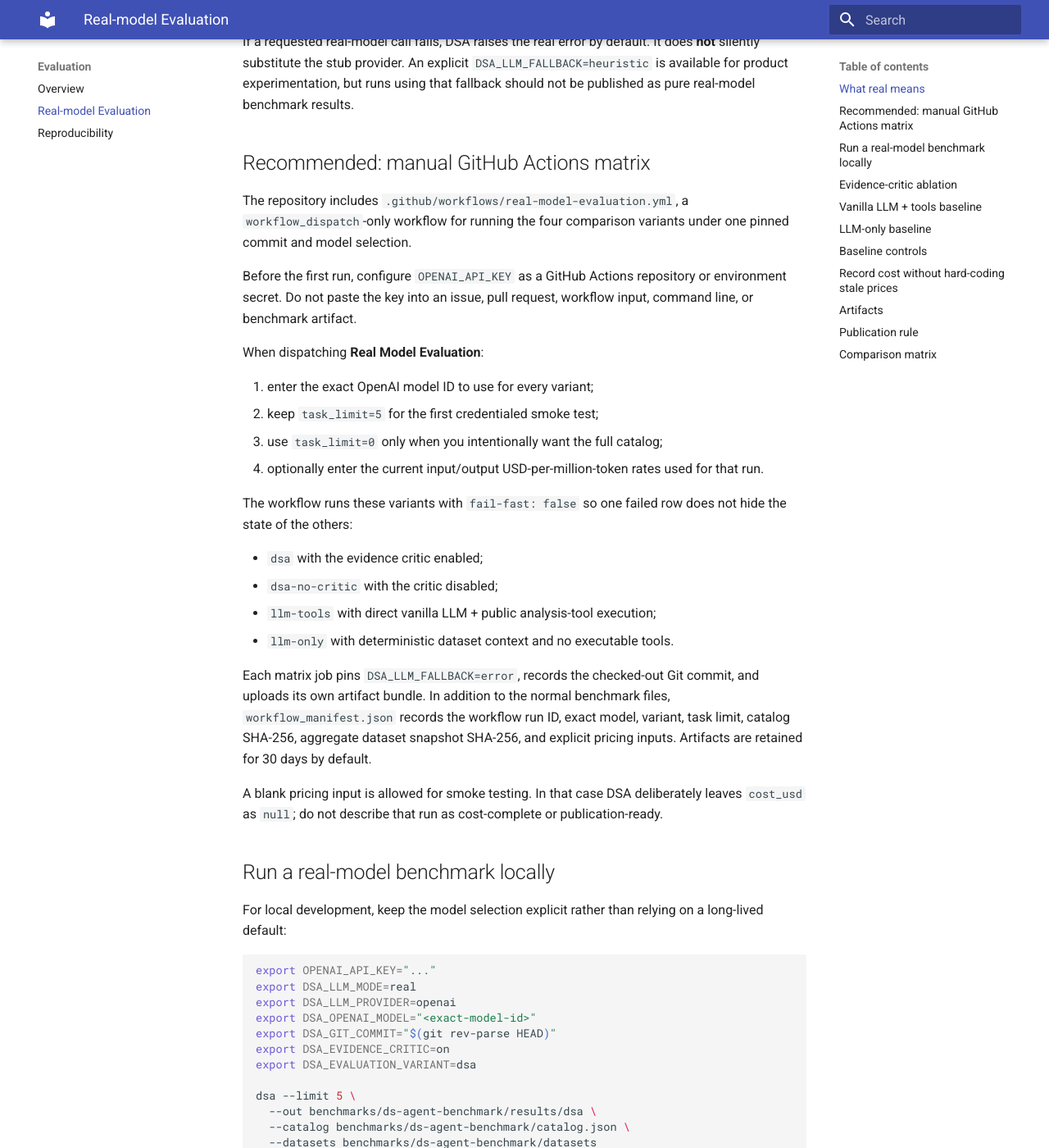
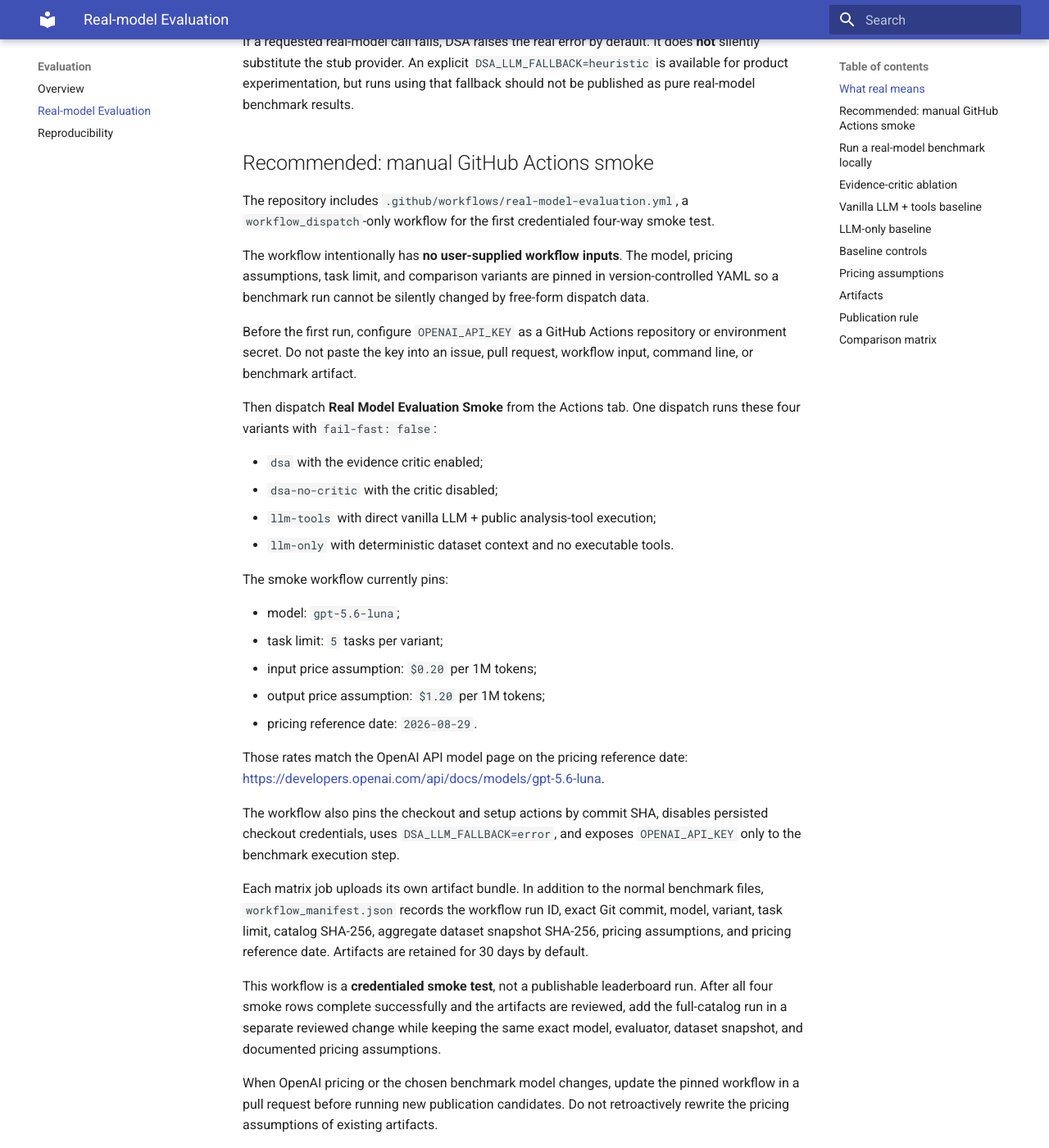
Before and after one commit to Jackxiaozhiren/data-science-agent, an MkDocs documentation site: the page built from docs/real-model-evaluation.md, in a window 1280 px wide and 1400 px high, scrolled down 450 px. Shown: the whole window at 82% size. Built offline with MkDocs 1.6.1 and Material for MkDocs 9.7.7, drawn with Linux system fonts in a browser that asks for light colours; some of the changed text lies outside the part shown.

Commit message:
docs: align real-model guide with fixed smoke workflow

````diff
--- a/docs/real-model-evaluation.md
+++ b/docs/real-model-evaluation.md
@@ -8,29 +8,38 @@
 
 If a requested real-model call fails, DSA raises the real error by default. It does **not** silently substitute the stub provider. An explicit `DSA_LLM_FALLBACK=heuristic` is available for product experimentation, but runs using that fallback should not be published as pure real-model benchmark results.
 
-## Recommended: manual GitHub Actions matrix
+## Recommended: manual GitHub Actions smoke
 
-The repository includes `.github/workflows/real-model-evaluation.yml`, a `workflow_dispatch`-only workflow for running the four comparison variants under one pinned commit and model selection.
+The repository includes `.github/workflows/real-model-evaluation.yml`, a `workflow_dispatch`-only workflow for the first credentialed four-way smoke test.
+
+The workflow intentionally has **no user-supplied workflow inputs**. The model, pricing assumptions, task limit, and comparison variants are pinned in version-controlled YAML so a benchmark run cannot be silently changed by free-form dispatch data.
 
 Before the first run, configure `OPENAI_API_KEY` as a GitHub Actions repository or environment secret. Do not paste the key into an issue, pull request, workflow input, command line, or benchmark artifact.
 
-When dispatching **Real Model Evaluation**:
-
-1. enter the exact OpenAI model ID to use for every variant;
-2. keep `task_limit=5` for the first credentialed smoke test;
-3. use `task_limit=0` only when you intentionally want the full catalog;
-4. optionally enter the current input/output USD-per-million-token rates used for that run.
-
-The workflow runs these variants with `fail-fast: false` so one failed row does not hide the state of the others:
+Then dispatch **Real Model Evaluation Smoke** from the Actions tab. One dispatch runs these four variants with `fail-fast: false`:
 
 - `dsa` with the evidence critic enabled;
 - `dsa-no-critic` with the critic disabled;
 - `llm-tools` with direct vanilla LLM + public analysis-tool execution;
 - `llm-only` with deterministic dataset context and no executable tools.
 
-Each matrix job pins `DSA_LLM_FALLBACK=error`, records the checked-out Git commit, and uploads its own artifact bundle. In addition to the normal benchmark files, `workflow_manifest.json` records the workflow run ID, exact model, variant, task limit, catalog SHA-256, aggregate dataset snapshot SHA-256, and explicit pricing inputs. Artifacts are retained for 30 days by default.
+The smoke workflow currently pins:
 
-A blank pricing input is allowed for smoke testing. In that case DSA deliberately leaves `cost_usd` as `null`; do not describe that run as cost-complete or publication-ready.
+- model: `gpt-5.6-luna`;
+- task limit: `5` tasks per variant;
+- input price assumption: `$0.20` per 1M tokens;
+- output price assumption: `$1.20` per 1M tokens;
+- pricing reference date: `2026-08-29`.
+
+Those rates match the OpenAI API model page on the pricing reference date: <https://developers.openai.com/api/docs/models/gpt-5.6-luna>.
+
+The workflow also pins the checkout and setup actions by commit SHA, disables persisted checkout credentials, uses `DSA_LLM_FALLBACK=error`, and exposes `OPENAI_API_KEY` only to the benchmark execution step.
+
+Each matrix job uploads its own artifact bundle. In addition to the normal benchmark files, `workflow_manifest.json` records the workflow run ID, exact Git commit, model, variant, task limit, catalog SHA-256, aggregate dataset snapshot SHA-256, pricing assumptions, and pricing reference date. Artifacts are retained for 30 days by default.
+
+This workflow is a **credentialed smoke test**, not a publishable leaderboard run. After all four smoke rows complete successfully and the artifacts are reviewed, add the full-catalog run in a separate reviewed change while keeping the same exact model, evaluator, dataset snapshot, and documented pricing assumptions.
+
+When OpenAI pricing or the chosen benchmark model changes, update the pinned workflow in a pull request before running new publication candidates. Do not retroactively rewrite the pricing assumptions of existing artifacts.
 
 ## Run a real-model benchmark locally
 
@@ -51,7 +60,7 @@
   --datasets benchmarks/ds-agent-benchmark/datasets
 ```
 
-For a publishable run, remove `--limit` after the smoke test succeeds.
+For a publishable run, remove `--limit` only after the smoke test succeeds and retain the exact model and pricing assumptions used for the full run.
 
 ## Evidence-critic ablation
 
@@ -125,9 +134,11 @@
 
 For a fair matrix, hold these values fixed across repeated runs and publish them with the artifacts.
 
-## Record cost without hard-coding stale prices
+## Pricing assumptions
 
-Model pricing changes over time, so DSA does not embed a permanent price table in benchmark code. When publishing a run, record the price assumptions you used:
+Model pricing changes over time. The benchmark code therefore does not embed a permanent provider price table.
+
+For local runs, explicitly record the rates used for that run:
 
 ```bash
 export DSA_INPUT_COST_PER_MILLION="<input price used for this run>"
@@ -135,6 +146,8 @@
 ```
 
 If both values are present, DSA computes `cost_usd` from actual API token usage. If they are absent, `cost_usd` remains `null` rather than inventing a number.
+
+For the GitHub Actions smoke workflow, the exact model, rates, and pricing reference date are pinned in version control. Existing artifacts keep their historical assumptions even if provider pricing changes later.
 
 ## Artifacts
 
@@ -154,7 +167,7 @@
 
 `results.json` also embeds the same execution metadata alongside aggregate metrics. `raw_runs.json` retains the baseline final answer, parsed tool plan, dataset context, and executed tool outputs when a baseline is used.
 
-The GitHub Actions workflow adds `workflow_manifest.json` so the catalog and dataset snapshot can be verified independently of mutable branch names.
+The GitHub Actions smoke workflow adds `workflow_manifest.json` so the catalog, dataset snapshot, pinned model, and pricing snapshot can be verified independently of mutable branch names.
 
 ## Publication rule
 
@@ -168,7 +181,8 @@
 6. Baseline configuration is disclosed when the variant is `llm-only` or `llm-tools`.
 7. Raw benchmark artifacts and the Git commit are retained.
 8. The catalog and dataset snapshot are frozen or cryptographically identified.
-9. Cost claims include the explicit pricing assumptions used for that run.
+9. Cost claims include the explicit pricing assumptions and pricing reference date used for that run.
+10. Public comparison rows use the full frozen task set; five-task smoke artifacts are labeled as smoke validation only.
 
 The existing `stub/small` registry entry remains a harness-validation result, not a real-model quality comparison.
 
````
